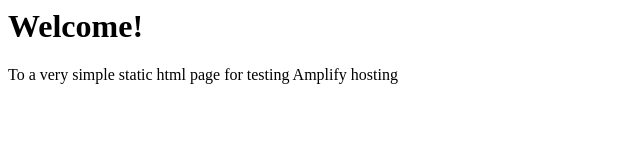
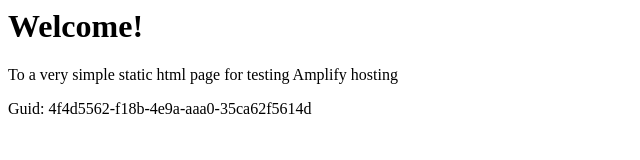
Before and after one commit to aws-aemilia-cmh/Github-PR-Commit-Integration-Test-DoNotTouch-Gith-OKSLNVO2-v1-preprod-us-east-2, a website: page src/index.html in a window 1280 px wide. Shown: the whole page, without its empty margins (0-640 px from the left). Drawn offline with Linux system fonts and the light colour scheme.

Commit message:
commit from integ tests

```diff
--- a/src/index.html
+++ b/src/index.html
@@ -1,3 +1,5 @@
+
+
 <html lang="en">
 
 <head>
@@ -10,6 +12,6 @@
 <body>
     <h1>Welcome!</h1>
     <p>To a very simple static html page for testing Amplify hosting</p>
-</body>
+    <p>Guid: 4f4d5562-f18b-4e9a-aaa0-35ca62f5614d</p></body>
 
 </html>
```
